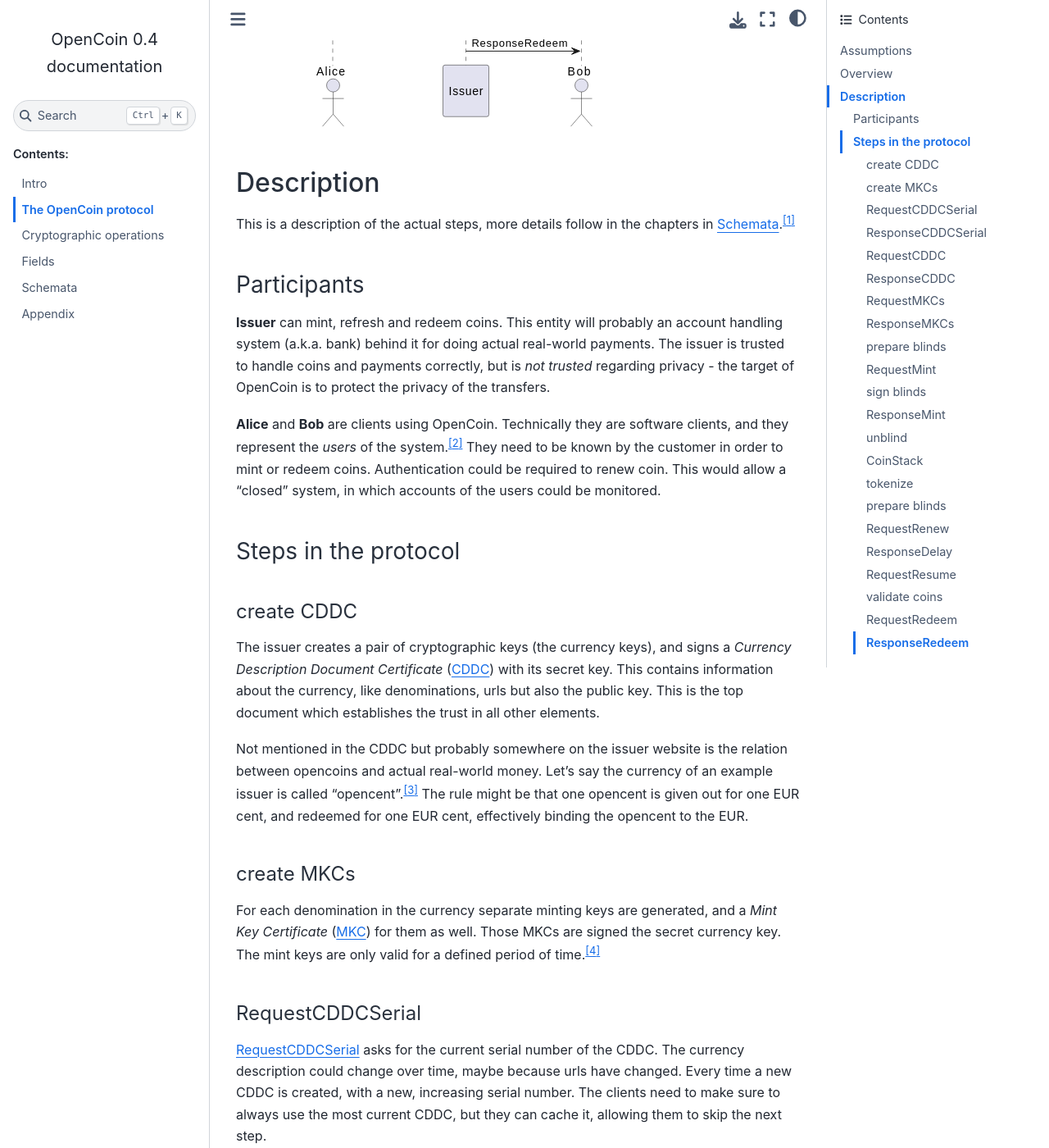
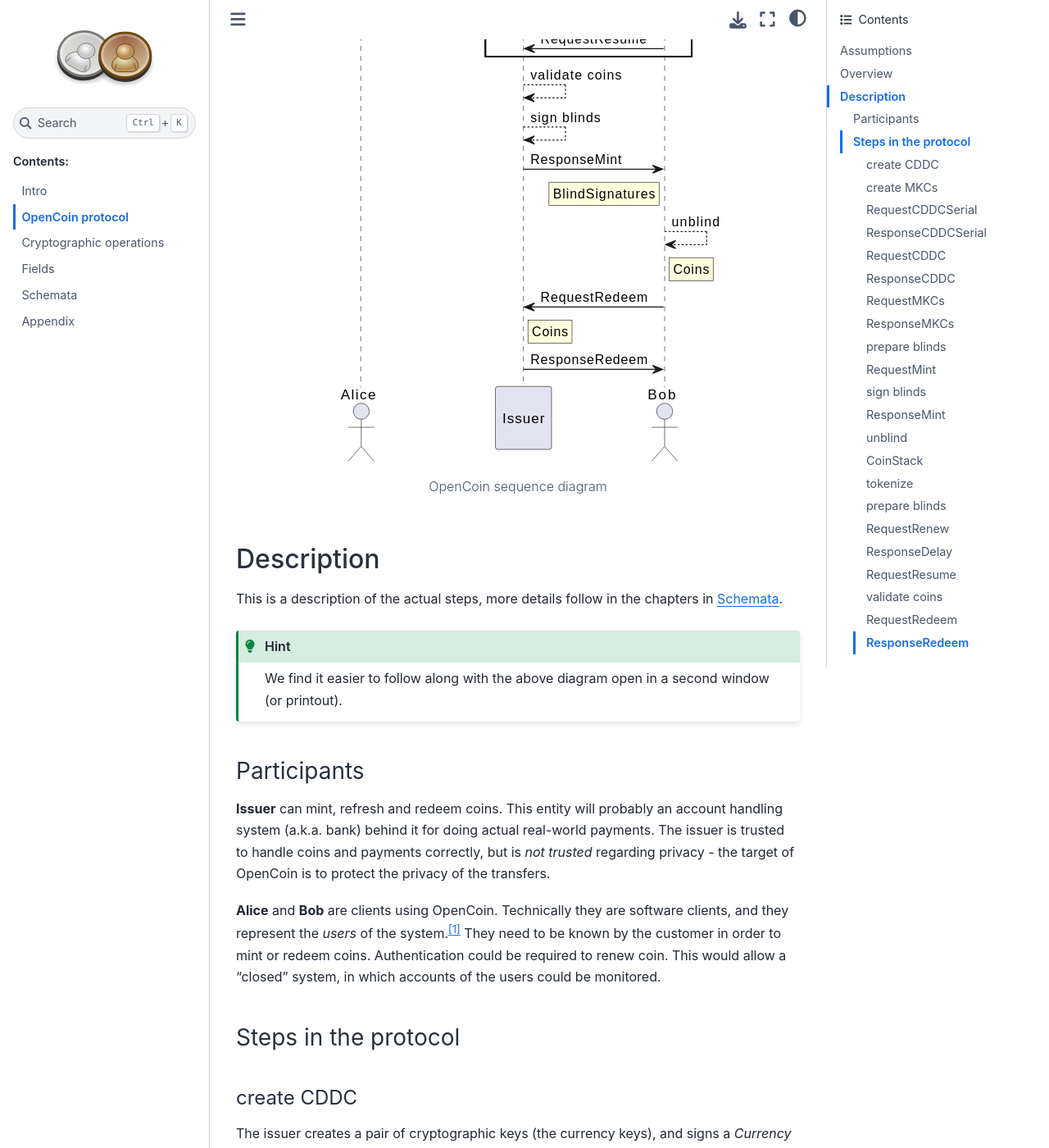
Before and after one commit to OpenCoin/opencoin-playground, a Sphinx documentation site: the page built from v4/docs/OpenCoin.md, in a window 1280 px wide and 1400 px high, scrolled down 2195 px. Shown: the whole window at 82% size. Built offline with Sphinx 7.4.7 and the Sphinx Book theme 1.1.4, drawn with Linux system fonts in a browser that asks for light colours; some of the changed text lies outside the part shown.

Commit message:
logo and images

````diff
--- a/v4/docs/OpenCoin.md
+++ b/v4/docs/OpenCoin.md
@@ -8,12 +8,22 @@
 
 ## Overview
 
-![Sequence](sequence.svg "Sequence of OpenCoin")
+:::{figure-md} sequence-diagram
+:class: figure
+
+<img src="sequence.svg" alt="OpenCoin sequence" class="bg-primary"  width="100%">
+
+OpenCoin sequence diagram
+:::
+
 
 ## Description
 
-This is a description of the actual steps, more details follow in the chapters in [Schemata](schemata).[^2nd]
+This is a description of the actual steps, more details follow in the chapters in [Schemata](schemata).
 
+```{hint}
+We find it easier to follow along with the above diagram open in a second window (or printout).
+```
 ### Participants
 
 **Issuer** can mint, refresh and redeem coins. This entity will probably an account handling system (a.k.a. bank) behind it for doing actual real-world payments. The issuer is trusted to handle coins and payments correctly, but is *not trusted* regarding privacy - the target of OpenCoin is to protect the privacy of the transfers.
--- a/v4/docs/conf.py
+++ b/v4/docs/conf.py
@@ -59,3 +59,4 @@
     "colon_fence",
 ]
 myst_heading_anchors = 6
+html_logo = "opencoin.svg"
````
Also changed, not shown: other parts of v4/docs/OpenCoin.md (+1 -3 lines), v4/docs/index.md (+0 -1 lines), v4/docs/intro.md (+7 -1 lines).
